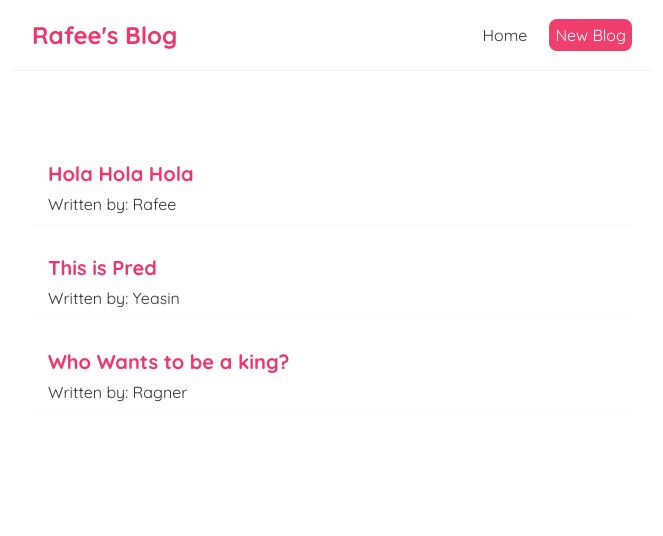
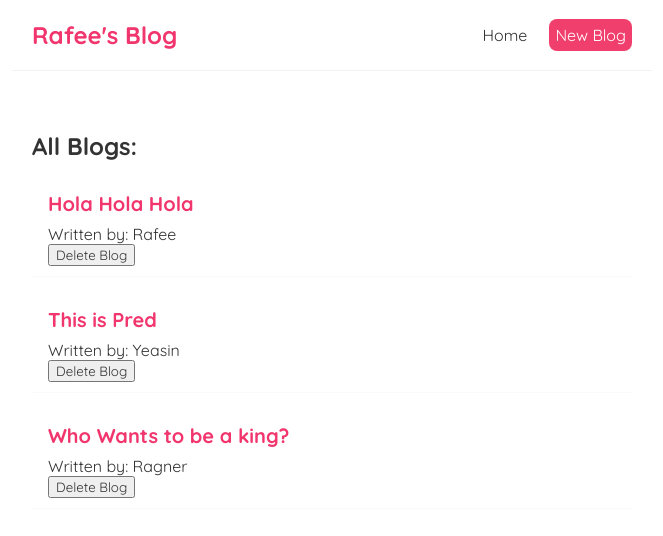
Before and after one commit to yeasinrafee/mini-blog-react, a React (Create React App) app in the folder mini-blog/: page / in a window 1280 px wide. Shown: the top 536 px of the page, without its empty margins (308-971 px from the left). Built offline with nearby package versions, Linux system fonts and the light colour scheme.

Commit message:
Function as props

```diff
--- a/mini-blog/src/BlogList.js
+++ b/mini-blog/src/BlogList.js
@@ -1,10 +1,12 @@
-const BlogList = ({ blogs }) => {
+const BlogList = ({ blogs, title, handleDelete }) => {
   return (
     <div className="blog-list">
+        <h2>{title}</h2>
       {blogs.map((blog) => (
-        <div className="blog-preview" key={blog.id}>
-          <h2>{blog.title}</h2>
-          <p>Written by: {blog.author}</p>
+          <div className="blog-preview" key={blog.id}>
+            <h2>{blog.title}</h2>
+            <p>Written by: {blog.author}</p>
+            <button onClick={()=> handleDelete(blog.id)}>Delete Blog</button>
         </div>
       ))}
     </div>
--- a/mini-blog/src/Home.js
+++ b/mini-blog/src/Home.js
@@ -4,13 +4,18 @@
 const Home = () => {
     const [blogs, setBlogs] = useState([
         {title: "Hola Hola Hola", body: "lorem imsum....", author: "Rafee", id: 1},
-        {title: "This is Pred", body: "lorem imsum....", author: "Yeasin", id: 1},
-        {title: "Who Wants to be a king?", body: "lorem imsum....", author: "Ragner", id: 1},
+        {title: "This is Pred", body: "lorem imsum....", author: "Yeasin", id: 2},
+        {title: "Who Wants to be a king?", body: "lorem imsum....", author: "Ragner", id: 3},
     ])
+
+    const handleDelete = (id) =>{
+        const newBlogs = blogs.filter(blog => blog.id !== id);
+        setBlogs(newBlogs);
+    }
 
     return (
         <div className="home">
-            <BlogList blogs= {blogs}/>
+            <BlogList blogs= {blogs} title = "All Blogs: " handleDelete={handleDelete}/>
         </div>
      );
 }
```
